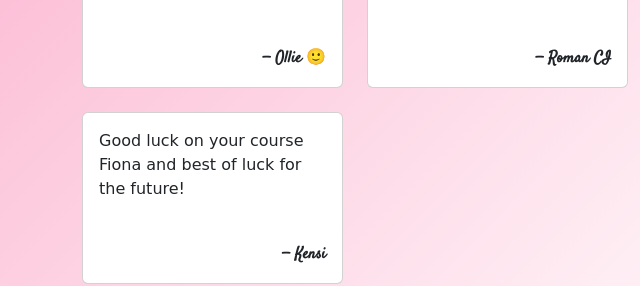
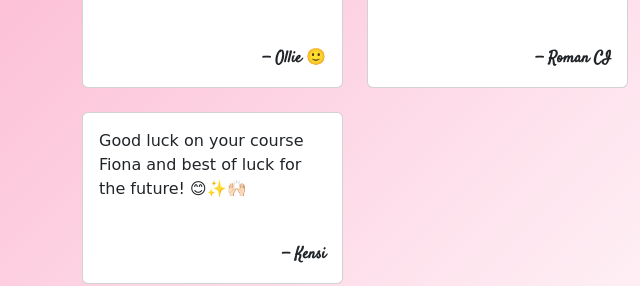
Before and after one commit to Rebeljoka/surprise, a plain HTML site: page index.html in a window 1280 px wide. Shown: the part 2200-2486 px from the top of the page, 0-640 px from the left. Drawn offline with nearby package versions, Linux system fonts and the light colour scheme; a web font is replaced by a local one.

Commit message:
Habib, Val, Jake, Alex, Nazia, Rocio, Ryan, Callum + music, Rebekah, Dylan, Aleksandra, DanielP, Shuayb, Curtis, Corey, Rosie, oliver, Roman, Dion, DanielC, Kensi input

```diff
--- a/index.html
+++ b/index.html
@@ -284,7 +284,7 @@
             <div class="col d-flex">
                 <div class="card flex-fill h-100">
                     <div class="card-body d-flex flex-column justify-content-between h-100">
-                        <p class="card-text">Good luck on your course Fiona and best of luck for the future!</p>
+                        <p class="card-text">Good luck on your course Fiona and best of luck for the future! 😊✨🙌🏻</p>
                         <div class="mt-4 text-end">
                             <span class="fw-bold accent">— Kensi</span>
                         </div>
```
